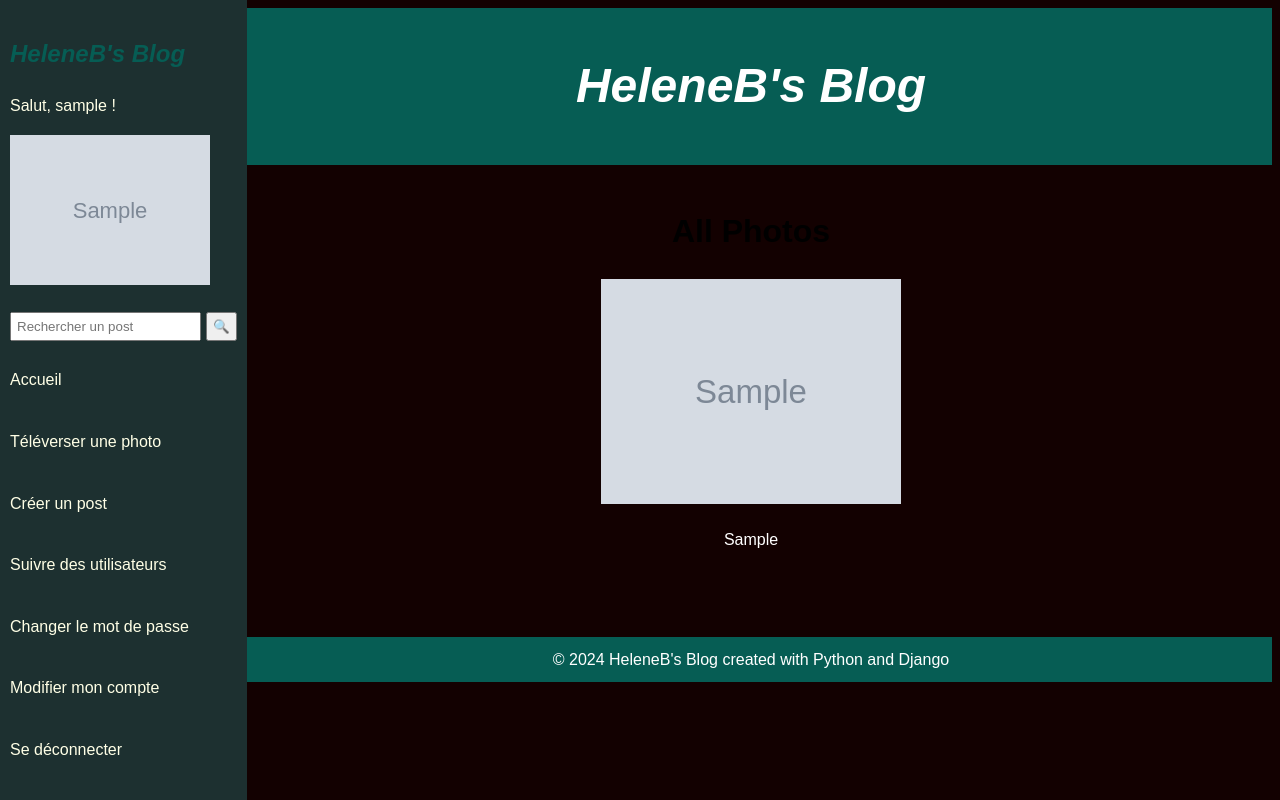
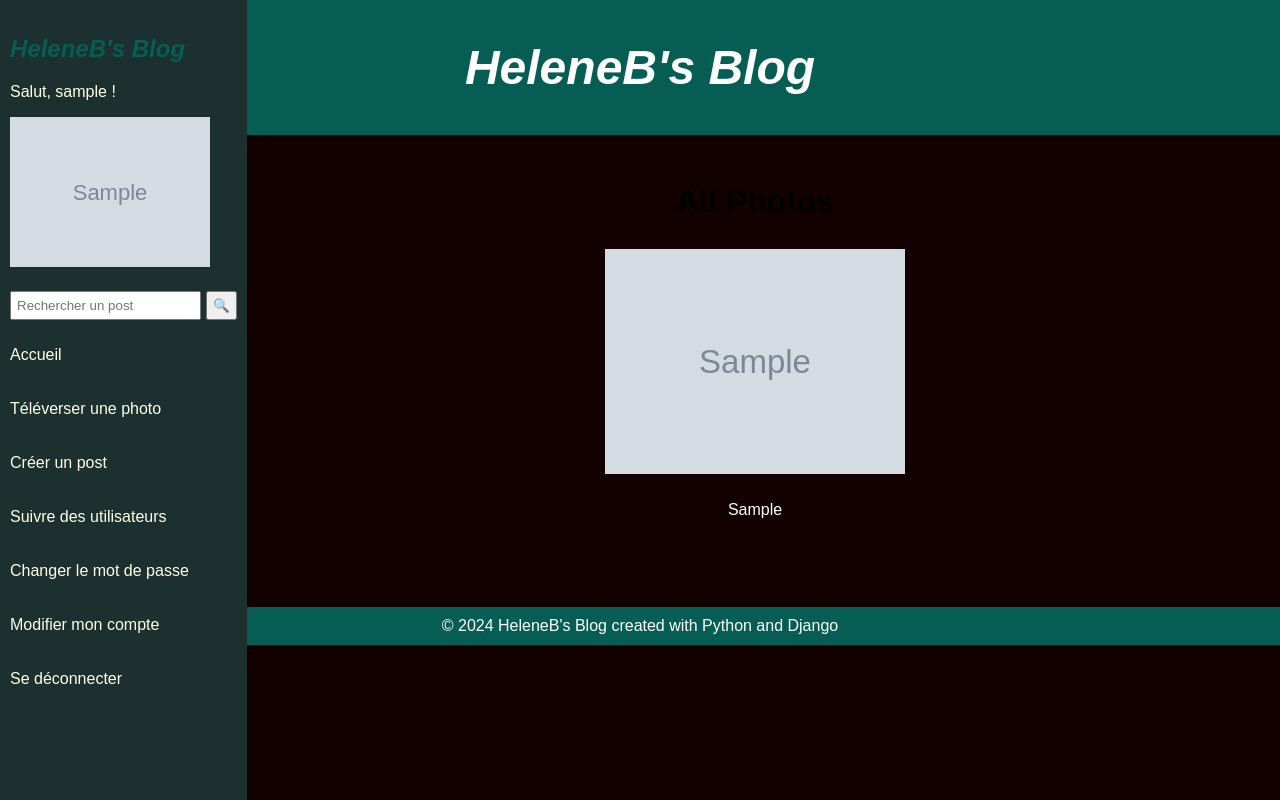
Before and after one commit to Heleneb1/Python_blog, a Django app: page /medias/photos/ in a window 1280 px wide. Run offline with Django 5.2, Linux system fonts and the light colour scheme; a user stored in the database is signed in; tables that the repository leaves empty hold one stand-in row (values such as "Sample post"); grey boxes marked "Sample" are stand-in pictures; parts of the project's set-up code (start-up, migrations or seed data) failed here and were passed over; some libraries are stand-ins or nearby versions.

Commit message:
Fix responsive

```diff
--- a/posts/templatetags/posts_extras.py
+++ b/posts/templatetags/posts_extras.py
@@ -12,9 +12,9 @@ def get_post_display(context, user):
     # Si l'utilisateur actuel est le même que l'utilisateur passé en paramètre
     if user == context['user']:
         return 'vous'
-    elif not user :
+    elif not user:
         return 'anonyme'
-    return user
+    return getattr(user, 'username', 'inconnu')
 
 @register.filter
 def get_posted_at_display(created_at):
--- a/static/css/style.css
+++ b/static/css/style.css
@@ -6,9 +6,9 @@ body {
   font-family: "Arial", sans-serif;
   padding: 0;
   background: #130101;
-  /* margin: 0; */
-  margin-left: 230px;
-  line-height: 1.6;
+  margin: 0;
+  /* margin-left: 230px;
+  line-height: 1.6; */
 }
 
 /* Home section */
@@ -41,7 +41,8 @@ body {
 
 /* Contenu principal ajusté pour prendre en compte la sidebar */
 .content {
-  /* margin-left: 250px; Correspond à la largeur de la sidebar */
+  margin-left: 230px;
+  line-height: 1.6;
   padding: 20px;
 }
 
```
